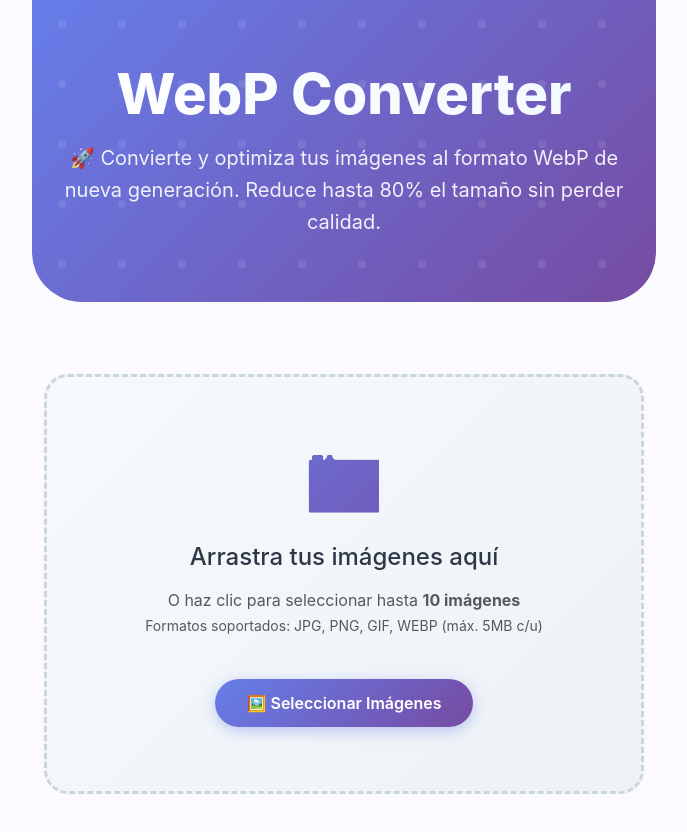
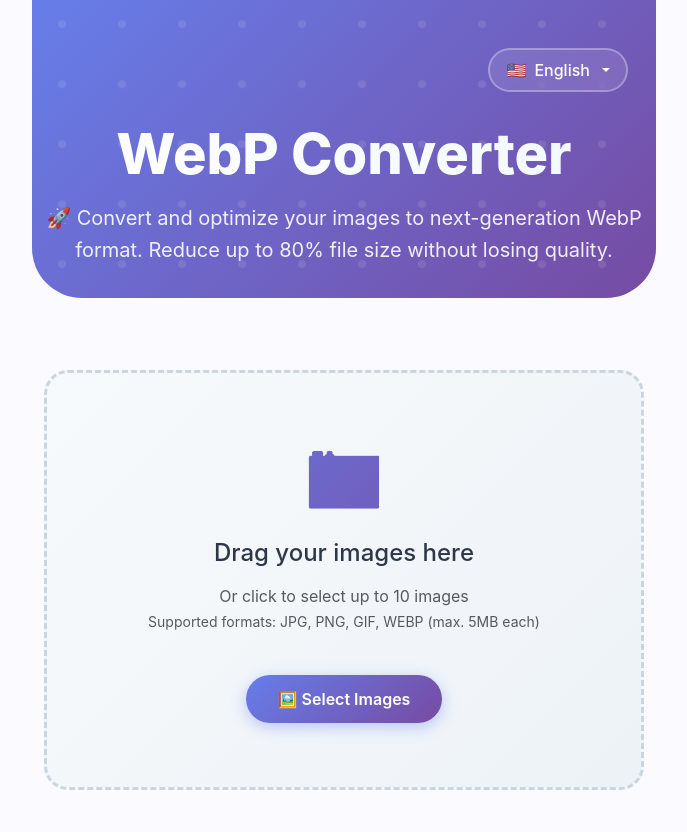
Before and after one commit to nemesis128/image-compression, a React (Vite) app: page / in a window 1280 px wide. Shown: the top 832 px of the page, without its empty margins (296-983 px from the left). Built offline with nearby package versions, Linux system fonts and the light colour scheme.

Commit message:
language selection added

```diff
--- a/package.json
+++ b/package.json
@@ -12,11 +12,14 @@
   "dependencies": {
     "bootstrap": "^5.3.3",
     "file-saver": "^2.0.5",
+    "i18next": "^25.5.2",
+    "i18next-browser-languagedetector": "^8.2.0",
     "jszip": "^3.10.1",
     "react": "^19.0.0",
     "react-bootstrap": "^2.10.9",
     "react-dom": "^19.0.0",
-    "react-dropzone": "^14.3.5"
+    "react-dropzone": "^14.3.5",
+    "react-i18next": "^16.0.0"
   },
   "devDependencies": {
     "@eslint/js": "^9.19.0",
--- a/src/App.jsx
+++ b/src/App.jsx
@@ -4,11 +4,14 @@ import { convertImageToWebP } from './utils/convertToWebP';
 import ImageDropzone from './components/ImageDropzone';
 import ImageGrid from './components/ImageGrid';
 import CompressionControls from './components/CompressionControls';
+import LanguageSwitcher from './components/LanguageSwitcher';
 import { Container, Row, Col } from 'react-bootstrap';
+import { useTranslation } from 'react-i18next';
 import JSZip from 'jszip';
 import { saveAs } from 'file-saver';
 
 function App() {
+  const { t } = useTranslation();
   const [files, setFiles] = useState([]);
   const [convertedImages, setConvertedImages] = useState([]);
   const [compressionQuality, setCompressionQuality] = useState(0.8);
@@ -100,7 +103,8 @@ function App() {
       zip.file(`${fileNameWithoutExtension}.webp`, img.blob);
     });
     const zipBlob = await zip.generateAsync({ type: 'blob' });
-    saveAs(zipBlob, 'imagenes_comprimidas_webp.zip');
+    const fileName = t('appTitle').toLowerCase().replace(/\s+/g, '_') + '_compressed.zip';
+    saveAs(zipBlob, fileName);
   };
 
   const handleRestart = () => {
@@ -124,10 +128,12 @@ function App() {
       <div className="hero-section">
         <Container>
           <div className="hero-content">
-            <h1 className="hero-title">WebP Converter</h1>
+            <div className="d-flex justify-content-end mb-3">
+              <LanguageSwitcher />
+            </div>
+            <h1 className="hero-title">{t('appTitle')}</h1>
             <p className="hero-subtitle">
-              🚀 Convierte y optimiza tus imágenes al formato WebP de nueva generación.
-              Reduce hasta 80% el tamaño sin perder calidad.
+              {t('appSubtitle')}
             </p>
           </div>
         </Container>
--- a/src/components/CompressionControls.jsx
+++ b/src/components/CompressionControls.jsx
@@ -1,5 +1,6 @@
 import { Row, Col, Form, Button, Card, Alert } from 'react-bootstrap';
 import PropTypes from 'prop-types';
+import { useTranslation } from 'react-i18next';
 
 const CompressionControls = ({
   compressionQuality,
@@ -14,6 +15,8 @@ const CompressionControls = ({
   isCompleted,
   canStartCompression
 }) => {
+  const { t } = useTranslation();
+
   const formatFileSize = (bytes) => {
     if (bytes === 0) return '0 B';
     const k = 1024;
@@ -30,9 +33,9 @@ const CompressionControls = ({
   };
 
   const getQualityLabel = (quality) => {
-    if (quality >= 0.8) return { text: 'Alta calidad', variant: 'success' };
-    if (quality >= 0.6) return { text: 'Calidad media', variant: 'warning' };
-    return { text: 'Alta compresión', variant: 'danger' };
+    if (quality >= 0.8) return { text: t('qualityHigh'), variant: 'success' };
+    if (quality >= 0.6) return { text: t('qualityMedium'), variant: 'warning' };
+    return { text: t('qualityLow'), variant: 'danger' };
   };
 
   const qualityLabel = getQualityLabel(compressionQuality);
@@ -41,7 +44,7 @@ const CompressionControls = ({
     <Card className="modern-card mb-5">
       <Card.Header>
         <h5 className="mb-0">
-          ⚙️ Configuración de Compresión
+          {t('compressionConfig')}
         </h5>
       </Card.Header>
       <Card.Body>
@@ -51,7 +54,7 @@ const CompressionControls = ({
               <Form.Group controlId="compressionQuality">
                 <div className="d-flex justify-content-between align-items-center mb-3">
                   <Form.Label className="mb-0 fw-bold">
-                    🎯 Nivel de Compresión
+                    {t('compressionLevel')}
                   </Form.Label>
                   <span className={`badge bg-${qualityLabel.variant} px-3 py-2`}>
                     {qualityLabel.text}
@@ -67,12 +70,12 @@ const CompressionControls = ({
                   className="mb-3"
                 />
                 <div className="d-flex justify-content-between mb-2">
-                  <small className="text-muted">0.1 (Máxima compresión)</small>
-                  <small className="text-muted">1.0 (Máxima calidad)</small>
+                  <small className="text-muted">{t('maxCompression')}</small>
+                  <small className="text-muted">{t('maxQuality')}</small>
                 </div>
                 <div className="text-center">
                   <span className="fs-5 fw-bold" style={{ color: '#667eea' }}>
-                    Calidad: {Math.round(compressionQuality * 100)}%
+                    {t('quality', { percent: Math.round(compressionQuality * 100) })}
                   </span>
                 </div>
               </Form.Group>
@@ -86,13 +89,13 @@ const CompressionControls = ({
                 <Row className="mb-4 g-3">
                   <Col md={4}>
                     <div className="stats-card original">
-                      <div className="fs-6 text-muted mb-1">📊 Original</div>
+                      <div className="fs-6 text-muted mb-1">{t('statsOriginal')}</div>
                       <div className="fw-bold">{formatFileSize(totalOriginalSize)}</div>
                     </div>
                   </Col>
                   <Col md={4}>
                     <div className="stats-card compressed">
-                      <div className="fs-6 text-muted mb-1">📋 WebP</div>
+                      <div className="fs-6 text-muted mb-1">{t('statsWebp')}</div>
                       <div className="fw-bold">
                         {totalEstimatedSize > 0 ? formatFileSize(totalEstimatedSize) : '--'}
                       </div>
@@ -100,7 +103,7 @@ const CompressionControls = ({
                   </Col>
                   <Col md={4}>
                     <div className="stats-card savings">
-                      <div className="fs-6 text-muted mb-1">💰 Ahorro</div>
+                      <div className="fs-6 text-muted mb-1">{t('statsSavings')}</div>
                       <div className="fw-bold text-success">
                         {getTotalSavings() > 0 ? `~${getTotalSavings()}%` : '--'}
                       </div>
@@ -111,7 +114,7 @@ const CompressionControls = ({
                 <div className="text-center">
                   <div className="mb-3">
                     <span className="badge" style={{ background: 'var(--primary-gradient)', fontSize: '0.9rem', padding: '0.5rem 1rem' }}>
-                      {filesCount} imagen{filesCount > 1 ? 'es' : ''} seleccionada{filesCount > 1 ? 's' : ''}
+                      {t('imagesSelected', { count: filesCount })}
                     </span>
                   </div>
 
@@ -122,17 +125,17 @@ const CompressionControls = ({
                         onClick={onStartCompression}
                         disabled={!canStartCompression}
                       >
-                        🚀 Iniciar Compresión
+                        {t('startCompression')}
                       </Button>
                     )}
 
                     {isCompleted && (
                       <>
                         <Button className="btn-success-modern" onClick={onDownloadZip}>
-                          📦 Descargar ZIP
+                          {t('downloadZip')}
                         </Button>
                         <Button className="btn-outline-modern" onClick={onReset}>
-                          🔄 Nuevo Proceso
+                          {t('newProcess')}
                         </Button>
                       </>
                     )}
@@ -153,7 +156,7 @@ const CompressionControls = ({
               <div className="spinner-border spinner-border-sm me-3" role="status" style={{ color: '#667eea' }}>
                 <span className="visually-hidden">Procesando...</span>
               </div>
-              <span className="fw-bold">Comprimiendo imágenes... 🎨 Por favor espera.</span>
+              <span className="fw-bold">{t('processingImages')}</span>
             </div>
           </Alert>
         )}
@@ -166,7 +169,7 @@ const CompressionControls = ({
           }}>
             <div className="text-center">
               <span className="fs-5">🎉</span>
-              <strong className="ms-2">¡Proceso completado! Todas las imágenes han sido convertidas a WebP.</strong>
+              <strong className="ms-2">{t('processCompleted')}</strong>
             </div>
           </Alert>
         )}
--- a/src/components/ImageDropzone.jsx
+++ b/src/components/ImageDropzone.jsx
@@ -1,10 +1,12 @@
 import { useDropzone } from 'react-dropzone';
 import PropTypes from 'prop-types';
 import { Button } from 'react-bootstrap';
+import { useTranslation } from 'react-i18next';
 
 const MAX_SIZE = 5 * 1024 * 1024; // 5 MB
 
 const ImageDropzone = ({ onFilesAccepted }) => {
+  const { t } = useTranslation();
   const { getRootProps, getInputProps, isDragActive, open } = useDropzone({
     accept: 'image/*',
     maxSize: MAX_SIZE,
@@ -28,18 +30,18 @@ const ImageDropzone = ({ onFilesAccepted }) => {
       </div>
       {isDragActive ? (
         <>
-          <h4 className="mb-2" style={{ color: '#667eea' }}>Suéltalas aquí 🎉</h4>
-          <p className="text-muted mb-0">Preparando para procesar tus imágenes...</p>
+          <h4 className="mb-2" style={{ color: '#667eea' }}>{t('dropzoneActive')}</h4>
+          <p className="text-muted mb-0">{t('dropzoneActiveSubtitle')}</p>
         </>
       ) : (
         <>
-          <h4 className="mb-3" style={{ color: '#2d3748' }}>Arrastra tus imágenes aquí</h4>
+          <h4 className="mb-3" style={{ color: '#2d3748' }}>{t('dropzoneTitle')}</h4>
           <p className="text-muted mb-4">
-            O haz clic para seleccionar hasta <strong>10 imágenes</strong><br/>
-            <small>Formatos soportados: JPG, PNG, GIF, WEBP (máx. 5MB c/u)</small>
+            {t('dropzoneSubtitle', { count: 10 })}<br/>
+            <small>{t('dropzoneFormats')}</small>
           </p>
           <Button className="btn-modern" onClick={open}>
-            🖼️ Seleccionar Imágenes
+            {t('selectImagesBtn')}
           </Button>
         </>
       )}
--- a/src/components/ImagePreviewCard.jsx
+++ b/src/components/ImagePreviewCard.jsx
@@ -1,6 +1,7 @@
 import { useState, useEffect, useCallback } from 'react';
 import { Card, Badge, ProgressBar, Button } from 'react-bootstrap';
 import PropTypes from 'prop-types';
+import { useTranslation } from 'react-i18next';
 
 const ImagePreviewCard = ({
   file,
@@ -11,6 +12,7 @@ const ImagePreviewCard = ({
   isCompleted,
   onRemove
 }) => {
+  const { t } = useTranslation();
   const [preview, setPreview] = useState(null);
   const [originalSize, setOriginalSize] = useState(0);
   const [estimatedSize, setEstimatedSize] = useState(0);
@@ -140,7 +142,7 @@ const ImagePreviewCard = ({
           borderRadius: '8px'
         }}>
           <small className="text-muted">
-            📏 Original: <strong style={{ color: '#667eea' }}>{formatFileSize(originalSize)}</strong>
+            {t('original', { size: formatFileSize(originalSize) })}
           </small>
         </div>
 
@@ -150,7 +152,7 @@ const ImagePreviewCard = ({
             borderRadius: '8px'
           }}>
             <small className="text-muted animate-pulse">
-              ⏳ Estimando tamaño...
+              {t('estimating')}
             </small>
           </div>
         ) : estimatedSize > 0 ? (
@@ -159,10 +161,10 @@ const ImagePreviewCard = ({
             borderRadius: '8px'
           }}>
             <small className="d-block">
-              🎯 WebP: <strong style={{ color: '#48bb78' }}>{formatFileSize(estimatedSize)}</strong>
+              {t('webpEstimate', { size: formatFileSize(estimatedSize) })}
             </small>
             <small className="text-success d-block mt-1">
-              💰 Ahorro: <strong>~{getCompressionRatio()}%</strong>
+              {t('savingsEstimate', { percent: getCompressionRatio() })}
             </small>
           </div>
         ) : null}
@@ -170,7 +172,7 @@ const ImagePreviewCard = ({
         {isProcessing && (
           <div className="mt-auto">
             <small className="text-muted mb-2 d-block">
-              📷 Procesando imagen...
+              {t('processing')}
             </small>
             <ProgressBar
               now={processingProgress}
@@ -189,7 +191,7 @@ const ImagePreviewCard = ({
               fontSize: '0.9rem',
               fontWeight: 'bold'
             }}>
-              ✓ ¡Conversión completada!
+              {t('conversionCompleted')}
             </div>
           </div>
         )}
--- /dev/null
+++ b/src/components/LanguageSwitcher.jsx
@@ -0,0 +1,76 @@
+import { Dropdown } from 'react-bootstrap';
+import { useTranslation } from 'react-i18next';
+
+const LanguageSwitcher = () => {
+  const { i18n, t } = useTranslation();
+
+  const changeLanguage = (lang) => {
+    i18n.changeLanguage(lang);
+  };
+
+  const getCurrentLanguageFlag = () => {
+    return i18n.language.startsWith('es') ? '🇪🇸' : '🇺🇸';
+  };
+
+  const getCurrentLanguageName = () => {
+    return i18n.language.startsWith('es') ? 'Español' : 'English';
+  };
+
+  return (
+    <Dropdown>
+      <Dropdown.Toggle
+        variant="outline-light"
+        id="language-dropdown"
+        className="d-flex align-items-center gap-2"
+        style={{
+          border: '2px solid rgba(255, 255, 255, 0.3)',
+          borderRadius: '25px',
+          padding: '0.5rem 1rem',
+          background: 'rgba(255, 255, 255, 0.1)',
+          backdropFilter: 'blur(10px)',
+          color: 'white',
+          fontWeight: '500'
+        }}
+      >
+        <span>{getCurrentLanguageFlag()}</span>
+        <span>{getCurrentLanguageName()}</span>
+      </Dropdown.Toggle>
+
+      <Dropdown.Menu
+        style={{
+          borderRadius: '15px',
+          border: 'none',
+          boxShadow: '0 10px 30px rgba(0, 0, 0, 0.15)',
+          overflow: 'hidden'
+        }}
+      >
+        <Dropdown.Item
+          onClick={() => changeLanguage('es')}
+          className={`d-flex align-items-center gap-2 py-2 px-3 ${
+            i18n.language.startsWith('es') ? 'bg-light' : ''
+          }`}
+          style={{
+            fontWeight: i18n.language.startsWith('es') ? 'bold' : 'normal'
+          }}
+        >
+          <span>🇪🇸</span>
+          <span>{t('spanish')}</span>
+        </Dropdown.Item>
+        <Dropdown.Item
+          onClick={() => changeLanguage('en')}
+          className={`d-flex align-items-center gap-2 py-2 px-3 ${
+            i18n.language.startsWith('en') ? 'bg-light' : ''
+          }`}
+          style={{
+            fontWeight: i18n.language.startsWith('en') ? 'bold' : 'normal'
+          }}
+        >
+          <span>🇺🇸</span>
+          <span>{t('english')}</span>
+        </Dropdown.Item>
+      </Dropdown.Menu>
+    </Dropdown>
+  );
+};
+
+export default LanguageSwitcher;
--- /dev/null
+++ b/src/i18n/index.js
@@ -0,0 +1,149 @@
+import i18n from 'i18next';
+import { initReactI18next } from 'react-i18next';
+import LanguageDetector from 'i18next-browser-languagedetector';
+
+// Traducciones
+const resources = {
+  en: {
+    translation: {
+      // Header/Hero
+      appTitle: "WebP Converter",
+      appSubtitle: "🚀 Convert and optimize your images to next-generation WebP format. Reduce up to 80% file size without losing quality.",
+
+      // Dropzone
+      dropzoneTitle: "Drag your images here",
+      dropzoneSubtitle: "Or click to select up to {{count}} images",
+      dropzoneFormats: "Supported formats: JPG, PNG, GIF, WEBP (max. 5MB each)",
+      dropzoneActive: "Drop them here 🎉",
+      dropzoneActiveSubtitle: "Preparing to process your images...",
+      selectImagesBtn: "🖼️ Select Images",
+
+      // Compression Controls
+      compressionConfig: "⚙️ Compression Settings",
+      compressionLevel: "🎯 Compression Level",
+      quality: "Quality: {{percent}}%",
+      qualityHigh: "High quality",
+      qualityMedium: "Medium quality",
+      qualityLow: "High compression",
+      maxCompression: "0.1 (Maximum compression)",
+      maxQuality: "1.0 (Maximum quality)",
+
+      // Stats
+      statsOriginal: "📊 Original",
+      statsWebp: "📋 WebP",
+      statsSavings: "💰 Savings",
+
+      // Buttons
+      startCompression: "🚀 Start Compression",
+      downloadZip: "📦 Download ZIP",
+      newProcess: "🔄 New Process",
+
+      // Image Cards
+      original: "📏 Original: {{size}}",
+      estimating: "⏳ Estimating size...",
+      webpEstimate: "🎯 WebP: {{size}}",
+      savingsEstimate: "💰 Savings: ~{{percent}}%",
+      processing: "📷 Processing image...",
+      conversionCompleted: "✓ Conversion completed!",
+
+      // Status Messages
+      processingImages: "Compressing images... 🎨 Please wait.",
+      processCompleted: "🎉 Process completed! All images have been converted to WebP.",
+
+      // File count
+      imagesSelected: "{{count}} image selected",
+      imagesSelected_other: "{{count}} images selected",
+
+      // Language Switcher
+      language: "Language",
+      spanish: "Español",
+      english: "English"
+    }
+  },
+  es: {
+    translation: {
+      // Header/Hero
+      appTitle: "Conversor WebP",
+      appSubtitle: "🚀 Convierte y optimiza tus imágenes al formato WebP de nueva generación. Reduce hasta 80% el tamaño sin perder calidad.",
+
+      // Dropzone
+      dropzoneTitle: "Arrastra tus imágenes aquí",
+      dropzoneSubtitle: "O haz clic para seleccionar hasta {{count}} imágenes",
+      dropzoneFormats: "Formatos soportados: JPG, PNG, GIF, WEBP (máx. 5MB c/u)",
+      dropzoneActive: "Suéltalas aquí 🎉",
+      dropzoneActiveSubtitle: "Preparando para procesar tus imágenes...",
+      selectImagesBtn: "🖼️ Seleccionar Imágenes",
+
+      // Compression Controls
+      compressionConfig: "⚙️ Configuración de Compresión",
+      compressionLevel: "🎯 Nivel de Compresión",
+      quality: "Calidad: {{percent}}%",
+      qualityHigh: "Alta calidad",
+      qualityMedium: "Calidad media",
+      qualityLow: "Alta compresión",
+      maxCompression: "0.1 (Máxima compresión)",
+      maxQuality: "1.0 (Máxima calidad)",
+
+      // Stats
+      statsOriginal: "📊 Original",
+      statsWebp: "📋 WebP",
+      statsSavings: "💰 Ahorro",
+
+      // Buttons
+      startCompression: "🚀 Iniciar Compresión",
+      downloadZip: "📦 Descargar ZIP",
+      newProcess: "🔄 Nuevo Proceso",
+
+      // Image Cards
+      original: "📏 Original: {{size}}",
+      estimating: "⏳ Estimando tamaño...",
+      webpEstimate: "🎯 WebP: {{size}}",
+      savingsEstimate: "💰 Ahorro: ~{{percent}}%",
+      processing: "📷 Procesando imagen...",
+      conversionCompleted: "✓ ¡Conversión completada!",
+
+      // Status Messages
+      processingImages: "Comprimiendo imágenes... 🎨 Por favor espera.",
+      processCompleted: "🎉 ¡Proceso completado! Todas las imágenes han sido convertidas a WebP.",
+
+      // File count
+      imagesSelected: "{{count}} imagen seleccionada",
+      imagesSelected_other: "{{count}} imágenes seleccionadas",
+
+      // Language Switcher
+      language: "Idioma",
+      spanish: "Español",
+      english: "English"
+    }
+  }
+};
+
+i18n
+  // Detectar idioma del navegador
+  .use(LanguageDetector)
+  // Integrar con React
+  .use(initReactI18next)
+  // Inicializar
+  .init({
+    resources,
+    fallbackLng: 'en', // Idioma por defecto si no se detecta
+    debug: false, // Cambiar a true para debugging
+
+    // Configuración del detector de idioma
+    detection: {
+      order: ['navigator', 'localStorage', 'sessionStorage'],
+      lookupLocalStorage: 'i18nextLng',
+      lookupSessionStorage: 'i18nextLng',
+      caches: ['localStorage', 'sessionStorage'],
+    },
+
+    interpolation: {
+      escapeValue: false, // React ya escapa por defecto
+    },
+
+    // Configuración para plurales
+    pluralSeparator: '_',
+    contextSeparator: '_',
+  });
+
+export default i18n;
--- a/src/main.jsx
+++ b/src/main.jsx
@@ -3,6 +3,7 @@ import { createRoot } from 'react-dom/client'
 import 'bootstrap/dist/css/bootstrap.min.css'
 import './index.css'
 import './styles/modern-theme.css'
+import './i18n'
 import App from './App.jsx'
 
 createRoot(document.getElementById('root')).render(
--- a/src/styles/modern-theme.css
+++ b/src/styles/modern-theme.css
@@ -37,7 +37,7 @@ body {
 .hero-section {
   background: var(--primary-gradient);
   color: white;
-  padding: 4rem 0;
+  padding: 2rem 0;
   margin-bottom: 3rem;
   border-radius: 0 0 50px 50px;
   position: relative;
```
Also changed, not shown: 1 other file (tests, documents, lock files or other folders).
